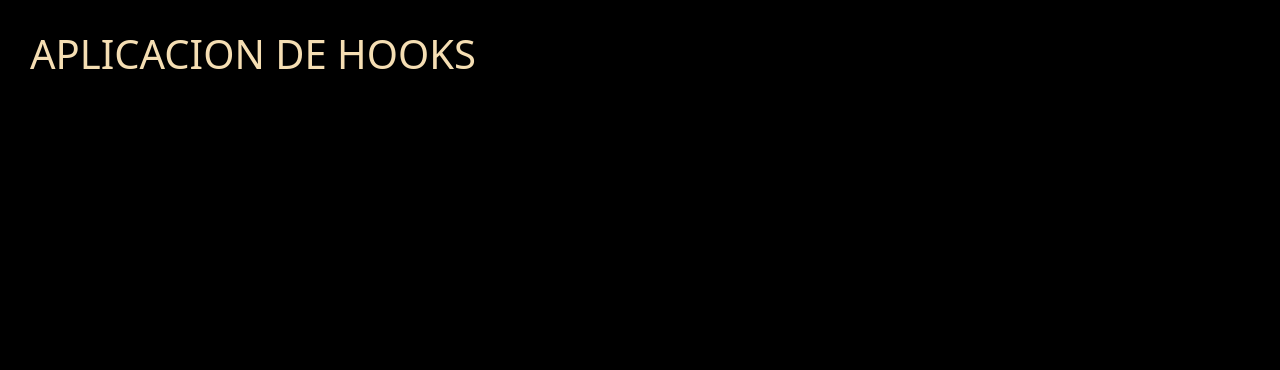
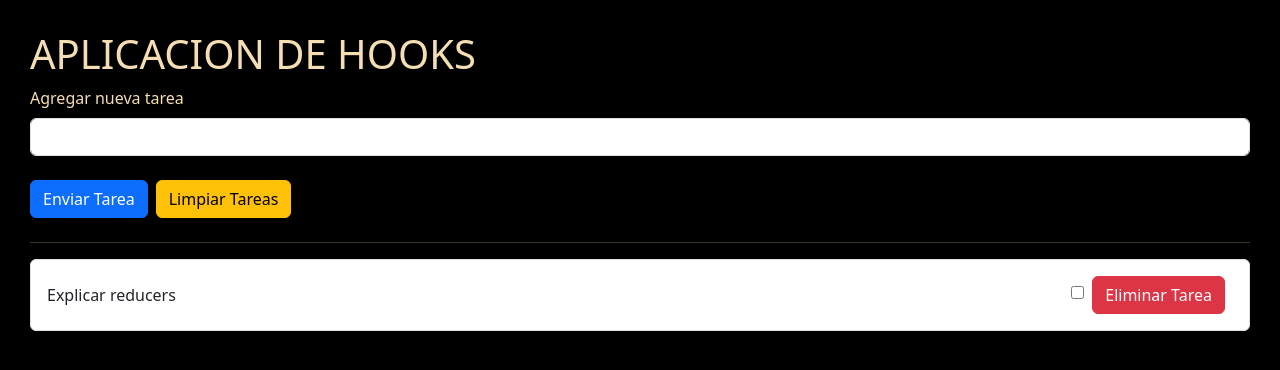
Before and after one commit to javierh2/DH_Course_ReactJS, a React (Vite) app in the folder proyecto-hooks-react/: page / in a window 1280 px wide. Shown: the top 370 px of the page. Built offline with nearby package versions, Linux system fonts and the light colour scheme.

Commit message:
useReducer y su aplicación en un componente

```diff
--- a/proyecto-hooks-react/src/components/TaskComponent.jsx
+++ b/proyecto-hooks-react/src/components/TaskComponent.jsx
@@ -1,4 +1,5 @@
-import React from 'react'
+import React, { useReducer } from 'react'
+import { useForm } from '../hooks/useForm';
 
 export const TaskComponent = () => {
 
@@ -6,63 +7,107 @@ export const TaskComponent = () => {
         { id: 1, title: 'Explicar reducers', completed: false },
     ]
 
-    const newTask = { id: 2, title: 'Hacer reducers', completed: false}
-
-    const renameTask = { id: 1, title: 'Explicar y leer reducers', completed: true }
-
-    const createTask = {
-        type: '[Tasks] Agregar tarea',
-        payload: newTask
-    }
-
-    const editTask = {
-        type: '[Tasks] Editar tarea',
-        payload: renameTask
-    }
-
-    const deleteTask = {
-        type: '[Tasks] Eliminar tarea',
-
-    }
-
-    const clearTasks = {
-        type: '[Tasks] Limpiar tareas',
-
-    }
-
     const taskReducer = (state = inicialState, action = {}) => {
         switch (action.type) {
             case '[Tasks] Agregar tarea':
                 return [...state, action.payload]
 
-            case '[Tasks] Editar tarea':
+            case '[Tasks] Finalizar tarea':
                 return state.map(task => {
-                    if (task.id === action.payload.id) {
+                    if (task.id === action.payload) {
                         return {
                             ...task,
-                            ...action.payload
+                            completed: !task.completed
                         }
-                    }
-                    return task
+                    } else return task
                 })
 
             case '[Tasks] Eliminar tarea':
-                return state.filter(task => task.id !== action.payload.id)
+                return state.filter(task => task.id !== action.payload)
 
             case '[Tasks] Limpiar tareas':
                 return []
 
             default:
-                return state
+                state
         }
+        return state
     }
 
-    console.log(taskReducer(inicialState, createTask));
+    // console.log(taskReducer(inicialState, createTask));
 
+    const addTask = (e) => {
+        e.preventDefault();
+        if(formState.task == '') return
+        const newTask = {
+            id: new Date().getTime(),
+            title: formState.task,
+            completed: false
+        };
+        const action = {
+            type: '[Tasks] Agregar tarea',
+            payload: newTask
+        }
+        dispatch(action);
+    }
+
+    const endTask = (id) => {
+        console.log(id)
+        const action = {
+            type: '[Tasks] Finalizar tarea',
+            payload: id
+        }
+        dispatch(action);
+        console.log(state)
+    }
+
+    const deleteTask = (id) => {
+        const action = {
+            type: '[Tasks] Eliminar tarea',
+            payload: id
+        }
+        dispatch(action);
+    }
+
+    const deleteAll = () => {
+        const action = {
+            type: '[Tasks] Limpiar tareas'
+        }
+        dispatch(action);
+    }
+
+
+    const { formState, onInputChange } = useForm({ task: '' })
+    const [state, dispatch] = useReducer(taskReducer, inicialState)
 
     return (
         <>
             {/* {JSON.stringify(taskReducer(inicialState, createTask))} */}
+            <form onSubmit={addTask}>
+                <div className="mb-3">
+                    <label htmlFor="task" className="form-label">Agregar nueva tarea</label>
+                    <input type="text" className="form-control" id="task" name='task' onChange={onInputChange} />
+                </div>
+                <button type="submit" className="btn btn-primary">Enviar Tarea</button>
+                <button type='button' className="btn btn-warning m-2" onClick={deleteAll}>Limpiar Tareas</button>
+            </form>
+            <hr />
+
+            <ul className='list-group'>
+                {state.map(task => {
+                    return (
+                        <li className='list-group-item d-flex justify-content-between align-items-center'
+                            key={task.id}>
+                            <span>{task.title}</span>
+                            <div>
+                                <input type="checkbox" value={task.completed} onChange={() => endTask(task.id)} />
+                                <button className="btn btn-danger m-2" onClick={() => deleteTask(task.id)}>Eliminar Tarea</button>
+                            </div>
+                        </li>
+                    )
+
+                })}
+            </ul>
         </>
     )
 }
```
